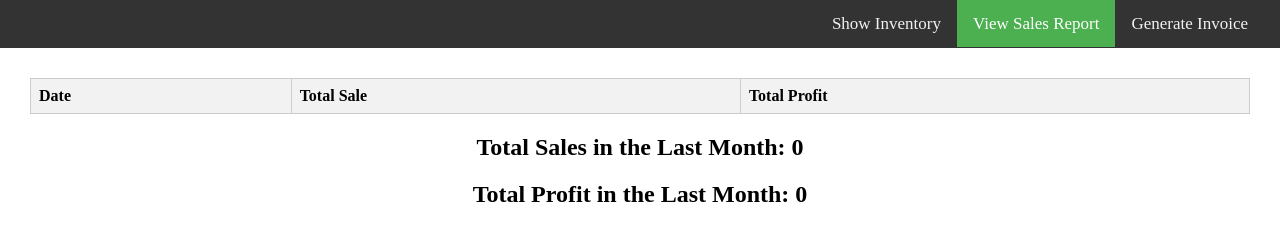
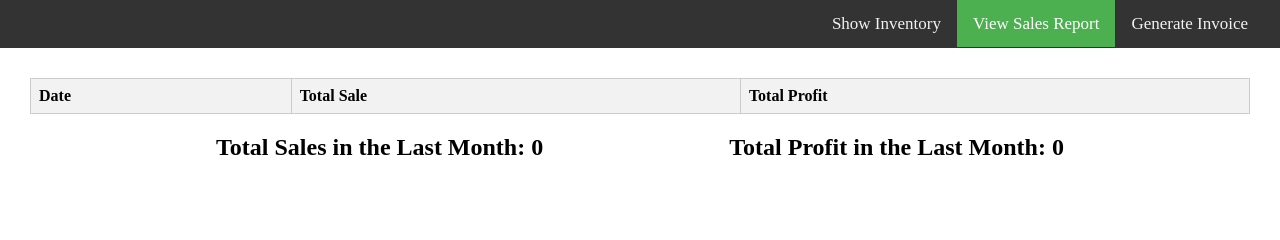
Before and after one commit to sahasourav17/ShopLedger, a website: page component/salesReport/index.html in a window 1280 px wide. Drawn offline with Linux system fonts and the light colour scheme.

Commit message:
add style to sale report

```diff
--- a/component/salesReport/index.html
+++ b/component/salesReport/index.html
@@ -26,7 +26,7 @@
                 <th>Total Profit</th>
             </tr>
         </table>
-        <div>
+        <div class="saleProfit">
             <h2>Total Sales in the Last Month: <span id="totalLastMonth"></span></h2>
             <h2>Total Profit in the Last Month: <span id="totalProfitLastMonth"></span></h2>
         </div>
--- a/component/salesReport/style.css
+++ b/component/salesReport/style.css
@@ -1,4 +1,4 @@
-*{
+* {
     margin: 0;
     padding: 0;
     box-sizing: border-box;
@@ -9,15 +9,17 @@ nav {
     background-color: #333;
     overflow: hidden;
 }
+
 nav ul {
     display: flex;
     flex-direction: row;
     padding: 14px 16px;
-    align-items:center;
-    justify-content:flex-end;
+    align-items: center;
+    justify-content: flex-end;
     text-decoration: none;
 }
-nav li{
+
+nav li {
     list-style: none;
 }
 
@@ -44,8 +46,8 @@ nav a.active {
     color: white;
 }
 
-h1{
-    text-align:center;
+h1 {
+    text-align: center;
     padding: 5px;
 }
 
@@ -62,7 +64,8 @@ table {
     width: 100%;
 }
 
-th, td {
+th,
+td {
     border: 1px solid #ccc;
     padding: 8px;
     text-align: left;
@@ -78,8 +81,13 @@ tr:hover {
     background-color: #f5f5f5;
 }
 
-.container h2{
+.container h2 {
     /* padding-top: 40%; */
     padding-top: 20px;
     text-align: center;
 }
+
+.saleProfit {
+    display: flex;
+    justify-content: space-evenly;
+}
```
